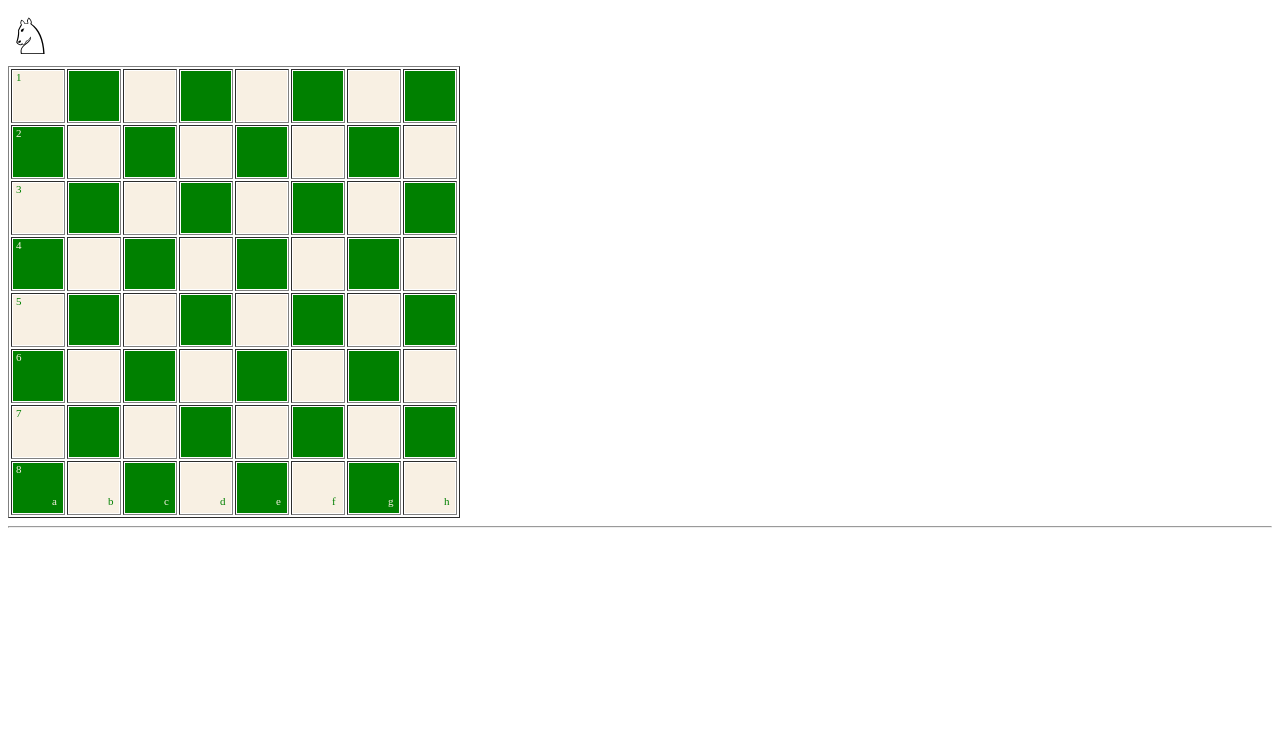
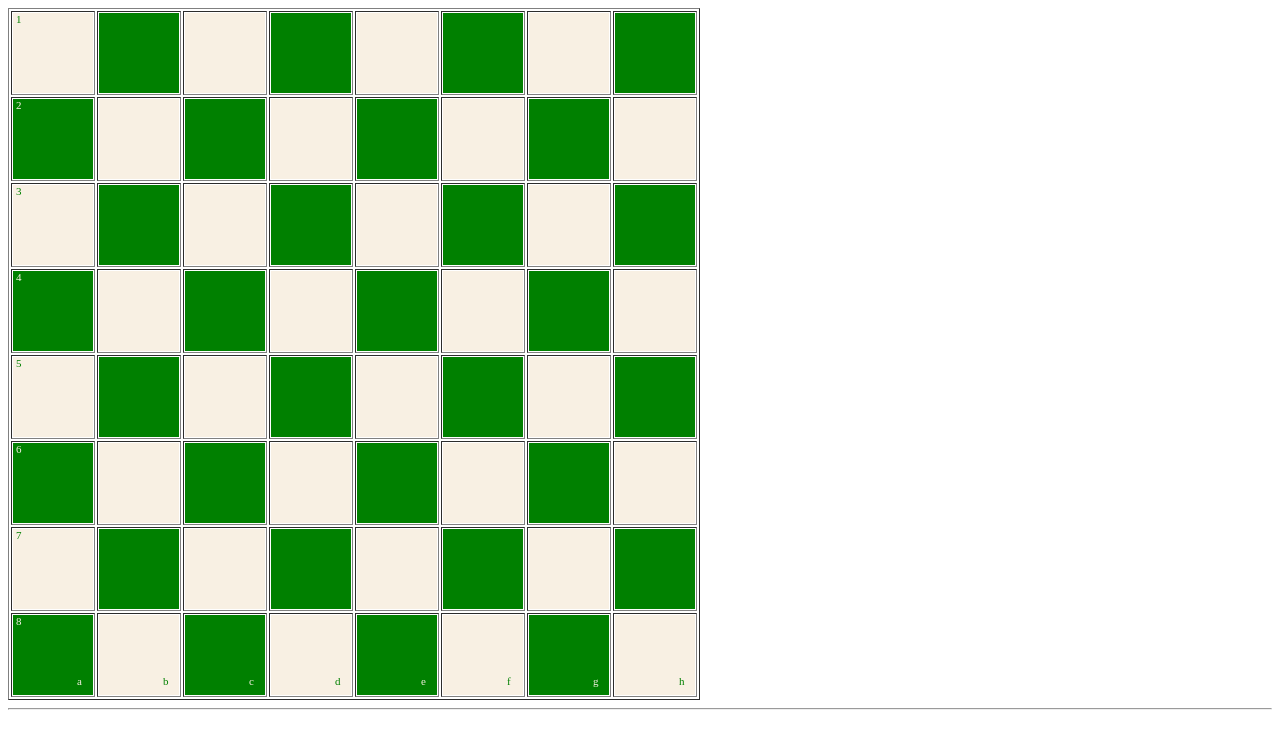
Before and after one commit to mulefish/chess, a Flask app: page / in a window 1280 px wide. Shown: the top 740 px of the page. Run offline with Flask 2, Linux system fonts and the light colour scheme.

Commit message:
dynamic css

```diff
--- a/static/game.js
+++ b/static/game.js
@@ -1,5 +1,7 @@
 
-
+const size = window.innerHeight / 10
+const top2 = size * 0.6
+const left2 = size * 0.8
 const letters = ["a","b", "c", "d", "e","f","g","h"]
 
 class Cell {
@@ -34,9 +36,10 @@ class Cell {
         }
 
 
-        return `<div class=${this.css}>
+        return `<div class=${this.css} style="height:${size}px; width:${size}px">
             <div class='${numberCss}'>${visibleNumber}</div>
-            <div class='${letterCss}'>${visibleLetter}</div>
+
+            <div class='${letterCss}' style="top:${top2}px; left:${left2}px">${visibleLetter}</div>
         </div>`
 
     }
--- a/templates/game.html
+++ b/templates/game.html
@@ -2,18 +2,12 @@
     <head>
         <style>
             .offwhite {
-                height: 50px;
-                width: 50px;
                 background-color: green;
             }
             .feltgreen {
-                height: 50px;
-                width: 50px;
                 background-color: #F8F0E3;
             }
-            .piece {
-                font-size: 50px;
-            }
+
             .greenNumber {
                 color: #F8F0E3;
                 margin-left: 3px;
@@ -27,9 +21,6 @@
             .whiteLetter {
                 position: relative;
                 z-index: 2;
-                top:20px;
-                bottom: 45px;
-                left:39px;
                 font-size: 11px;
                 color: green;
             }
@@ -37,9 +28,6 @@
             .greenLetter {
                 position: relative;
                 z-index: 2;
-                top:20px;
-                bottom: 45px;
-                left:39px;
                 font-size: 11px;
                 color: #F8F0E3;
             }
@@ -48,7 +36,6 @@
 
     </head>
     <body>
-        <div class="piece">&#9816</div>
 
         <div id="board">
         </div>
```
